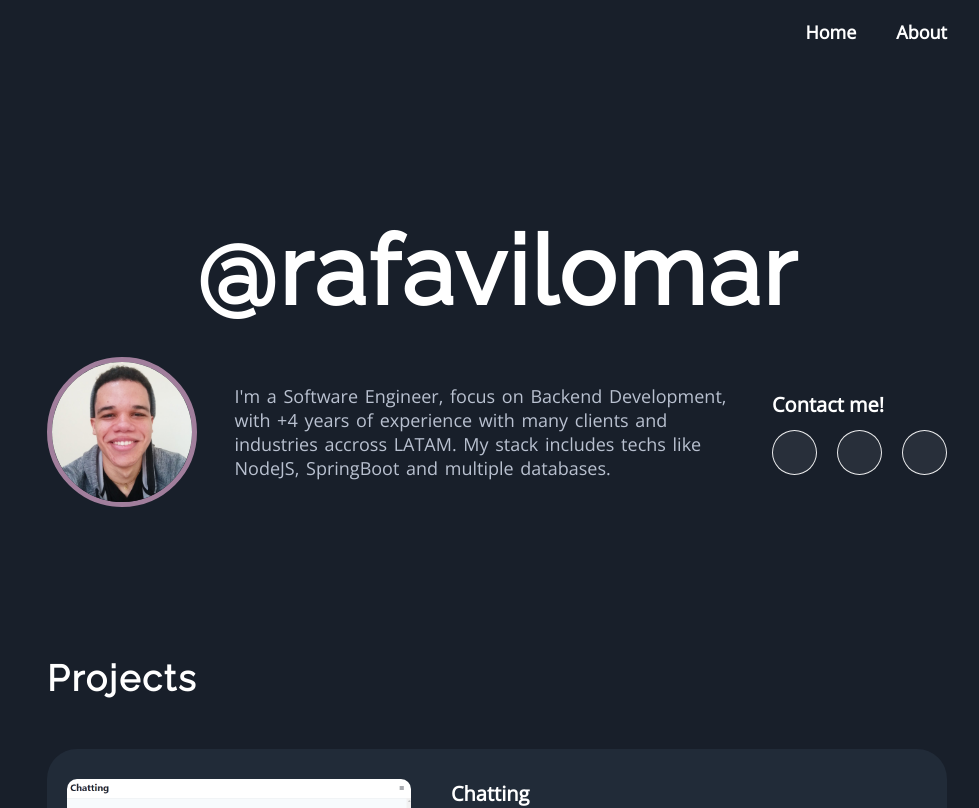
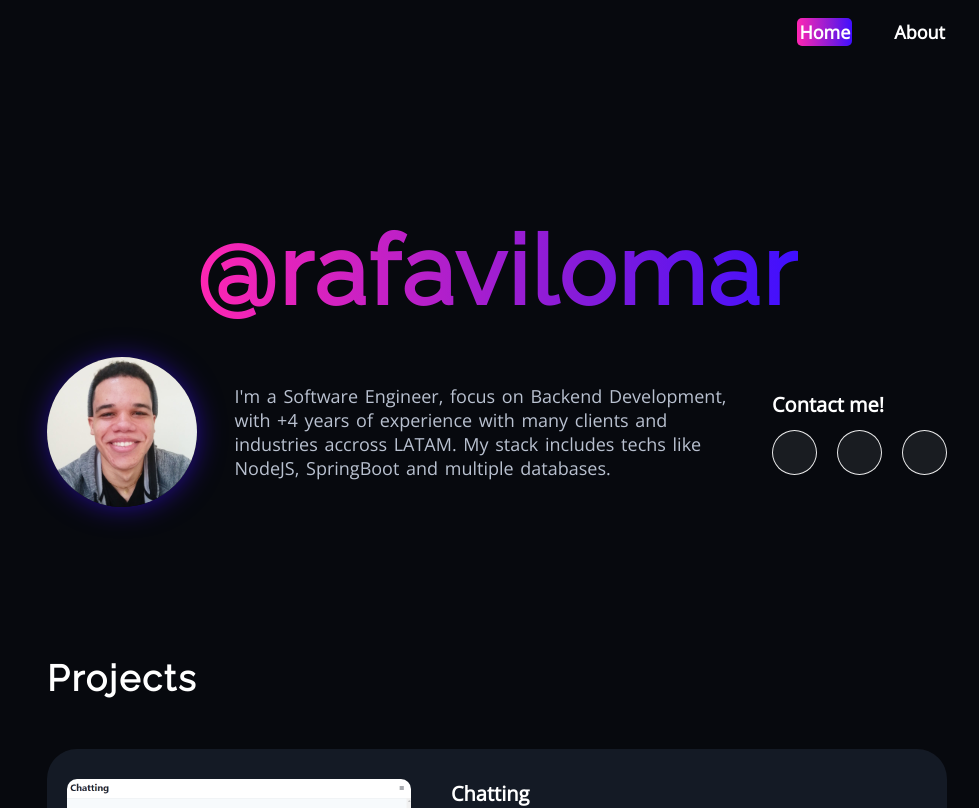
Before and after one commit to rafavilomar/repository, a React (Create React App) app: page / in a window 1280 px wide. Shown: the top 808 px of the page, without its empty margins (143-1122 px from the left). Built offline with nearby package versions, Linux system fonts and the light colour scheme; some icons are missing.

Commit message:
syle: change colors template for the whole project

```diff
--- a/src/assets/styles/components/button.scss
+++ b/src/assets/styles/components/button.scss
@@ -23,13 +23,13 @@
     border-style: solid;
 
     @if $horizontal == 100% {
-      border-color: transparent transparent transparent $bg-alt;
+      border-color: transparent transparent transparent $textColor-secondary;
     } @else if $horizontal == -10px {
-      border-color: transparent $bg-alt transparent transparent ;
+      border-color: transparent $textColor-secondary transparent transparent ;
     } @else if $vertical == 115% {
-      border-color: $bg-alt transparent transparent transparent ;
+      border-color: $textColor-secondary transparent transparent transparent ;
     }@else if $vertical == -15% {
-      border-color: transparent transparent $bg-alt transparent ;
+      border-color: transparent transparent $textColor-secondary transparent ;
     }
 }
 .btn {
@@ -43,7 +43,8 @@
   .tooltiptext {
     visibility: hidden;
     min-width: 120px;
-    background-color: $bg-alt;
+    background-color: $bg-secondary;
+    border: 1px $textColor-secondary solid;
     color: $textColor-primary;
     font-family: $font-primary;
     font-size: 14px;
@@ -58,32 +59,17 @@
   .left {
     right: 115%;
   }
-  .left::after {
-    @include arrow(50%, 100% )
-  }
   .right {
     left: 115%;
-  }
-  .right::after {
-    @include arrow(50%, -10px )
   }
   .left {
     right: 115%;
   }
-  .left::after {
-    @include arrow(50%, 100% )
-  }
   .top {
     top: -100%;
   }
-  .top::after {
-    @include arrow(115%, 45% )
-  }
   .down {
     top: 115%;
-  }
-  .down::after {
-    @include arrow(-15%, 45% )
   }
 }
 .btn:focus {
@@ -103,32 +89,36 @@
   gap: 10px;
   align-items: center;
   padding: 10px 20px;
-  background-color: $bg-alt;
+  background: $bg-alt;
   min-width: 180px;
   color: $textColor-primary;
-  font-weight: bold;
+  font-weight: bolder;
   font-size: 16px;
   @include icon($textColor-primary);
 }
 .btn-primary:hover {
-  background-color: rgba($color: $bg-alt, $alpha: 0.8);
+  transform: scale(1.02);
+  transition-duration: 0.5s;
 }
 
 .btn-secondary {
   display: flex;
   flex-direction: row;
+  justify-content: center;
   gap: 10px;
-  justify-content: center;
   align-items: center;
-  padding: 5px 15px;
-  background-color: transparent;
-  font-weight: normal;
+  padding: 10px 20px;
+  background-color: rgba($color: $textColor-secondary, $alpha: 0.1);
+  min-width: 180px;
+  color: $textColor-primary;
+  font-weight: bolder;
   font-size: 16px;
-  color: $textColor-secondary;
-  @include icon($textColor-secondary);
+  @include icon($textColor-primary);
+  border: 1px $textColor-secondary solid;
+  box-sizing: border-box;
 }
 .btn-secondary:hover {
-  background-color: rgba($color: $textColor-secondary, $alpha: 0.1);
+  background-color: rgba($color: $textColor-secondary, $alpha: 0.3);
 }
 
 // Icon buttons
--- a/src/assets/styles/components/layout/header.scss
+++ b/src/assets/styles/components/layout/header.scss
@@ -16,6 +16,11 @@
   left: 35px;
   right: 35px;
   background-color: $bg-primary;
+
+  span {
+    padding: 2px;
+    border-radius: 5px;
+  }
 }
 
 .header-list__item {
@@ -31,9 +36,10 @@
   }
 }
 
-.header-list__item:hover{
-  a {
-    color: $bg-alt;
+.header-list__item__active{
+  span {
+  background: $bg-alt;
+  transition-duration: 0.5s;
   }
 }
 
--- a/src/assets/styles/components/layout/summary.scss
+++ b/src/assets/styles/components/layout/summary.scss
@@ -4,7 +4,7 @@
   border-radius: 10px;
   padding: 20px;
   width: 100%;
-  background-color: $bg-secondary;
+  background: rgba($bg-secondary, 0.66);
   display: grid;
   grid-template-columns: repeat(1, 1fr);
   gap: 20px;
--- a/src/assets/styles/components/presentation.scss
+++ b/src/assets/styles/components/presentation.scss
@@ -10,10 +10,11 @@
     height: 150px;
     width: 150px;
     border-radius: 100%;
-    border-style: solid;
-    border-width: 5px;
-    border-color: $bg-alt;
     box-sizing: border-box;
+
+    box-shadow: 1px 1px 31px -5px rgba(63,15,255,0.75);
+    -webkit-box-shadow: 1px 1px 31px -5px rgba(63,15,255,0.75);
+    -moz-box-shadow: 1px 1px 31px -5px rgba(63,15,255,0.75);
   }
 
   .information {
--- a/src/assets/styles/components/typography.scss
+++ b/src/assets/styles/components/typography.scss
@@ -10,7 +10,9 @@
   letter-spacing: 2px;
   font-size: 36px;
   line-height: auto;
-  color: $textColor-primary;
+  background: $bg-alt;
+  -webkit-background-clip: text;
+  -webkit-text-fill-color: transparent;
 }
 .mainTitle-secondary {
   font-family: $font-secondary;
--- a/src/assets/styles/main.scss
+++ b/src/assets/styles/main.scss
@@ -2,9 +2,9 @@
 @import url("https://fonts.googleapis.com/css2?family=Raleway&display=swap");
 
 // COLORS STACK
-$bg-primary: #181f2a;
-$bg-secondary: #273140;
-$bg-alt: #a17e9c;
+$bg-primary: #07090e;
+$bg-secondary: #1c2431;
+$bg-alt: linear-gradient(90deg, rgba(255,38,178,1) 0%, rgba(133,27,217,1) 64%, rgba(63,15,255,1) 100%);
 $textColor-primary: #ffffff;
 $textColor-secondary: #b9c1d0;
 
--- a/src/components/ProjectSection.tsx
+++ b/src/components/ProjectSection.tsx
@@ -38,6 +38,7 @@ const ProjectSection: React.FC<props> = ({section}) => {
                         value="Learn more..."
                         externalURL
                         url={section.learnMore}
+                        variant="secondary"
                     />
                 )}
             </div>
--- a/src/components/layout/Header.tsx
+++ b/src/components/layout/Header.tsx
@@ -5,16 +5,22 @@ import '../../assets/styles/components/layout/header.scss'
 import { Link } from "react-router-dom";
 
 const Header = () => {
+
+  const [currentPage, setCurrentPage] = React.useState<string>("")
+  React.useEffect(() => {
+    setCurrentPage(window.location.pathname)
+  }, [])
+
   return (
     <header>
       <nav className="header">
         <ul className="header-list">
-          <li className="header-list__item">
+        <li className={`header-list__item ${(currentPage === "/") && "header-list__item__active"}`}>
             <Link to="/">
               <span>Home</span>
             </Link>
           </li>
-          <li className="header-list__item">
+          <li className={`header-list__item ${(currentPage === "/about") && "header-list__item__active"}`}>
             <Link to="/about">
               <span>About</span>
             </Link>
```
